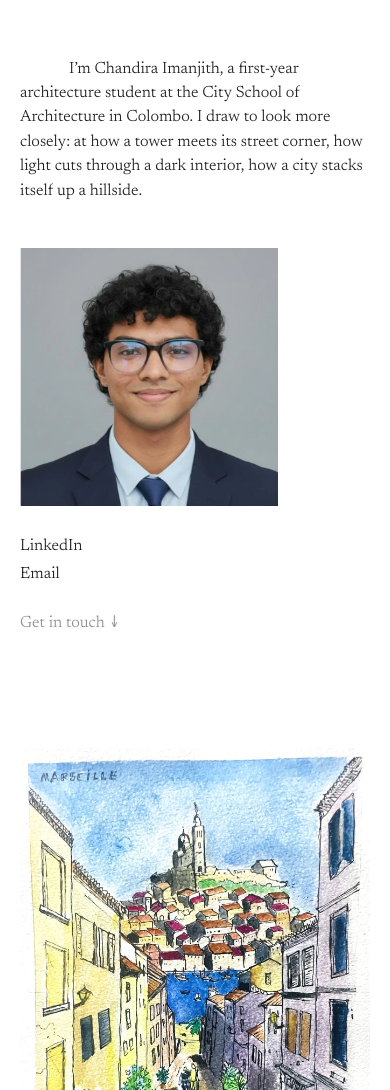
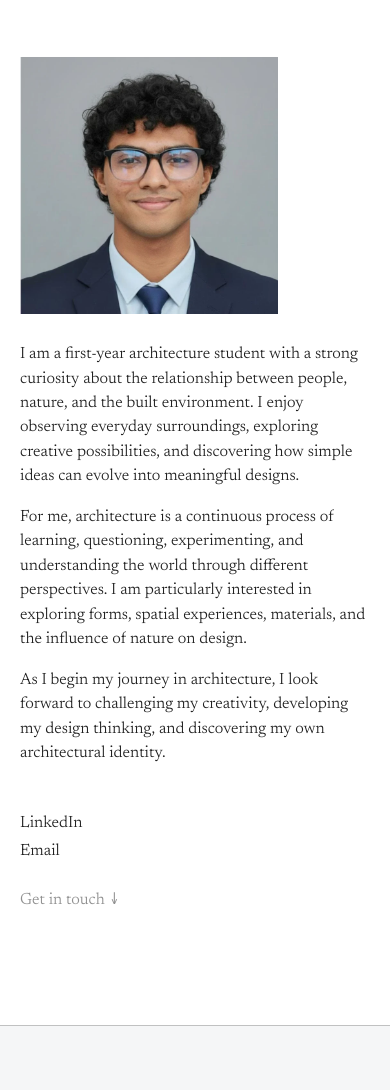
Before and after one commit to Hirukadeven07/Imangiths-Portfolio-Website, a plain HTML site: page about.html in a window 390 px wide. Shown: the part 56-1146 px from the top of the page. Drawn offline with Linux system fonts and the light colour scheme.

Commit message:
Simplify the menu and rewrite the About section
Drop Contact from the top menu and put About in the right-hand corner,
after Projects. The About section is now the portrait beside a new
three-paragraph description, followed by LinkedIn, Email and a
"Get in touch" link that smoothly scrolls to the contact form. The
project drawing and old intro text are removed.

Co-Authored-By: Claude Opus 5.5 <noreply@anthropic.com>

```diff
--- a/about.html
+++ b/about.html
@@ -22,9 +22,8 @@
   <nav class="header__nav" aria-label="Main">
     <a class="header__logo" href="index.html">Chandira Imanjith</a>
     <ul class="header__links">
+      <li><a href="projects.html">Projects</a></li>
       <li><a href="about.html" aria-current="page">About</a></li>
-      <li><a href="projects.html">Projects</a></li>
-      <li><a href="about.html#contact">Contact</a></li>
     </ul>
   </nav>
 </header>
@@ -33,30 +32,21 @@
 <div class="about">
   <h1 class="sr-only">About Chandira Imanjith</h1>
 
-  <section class="grid">
-    <p class="about__intro" data-reveal="text">I’m Chandira Imanjith, a first-year architecture student at the City School of Architecture in Colombo. I draw to look more closely: at how a tower meets its street corner, how light cuts through a dark interior, how a city stacks itself up a hillside.</p>
-  </section>
-
-  <section class="grid about__mid">
-    <ul class="about__links">
-      <li><a href="https://www.linkedin.com/in/chandira-imanjith-b4b7283a2" target="_blank" rel="noopener noreferrer">LinkedIn</a></li>
-      <li><a href="mailto:imangithchandira@gmail.com">Email</a></li>
-      <li class="dim"><a href="#contact">Get in touch ↓</a></li>
-    </ul>
+  <section class="grid about__main">
     <div class="about__portrait media" data-reveal="img">
       <img src="assets/img/portrait.webp" alt="Portrait of Chandira Imanjith" width="800" height="800">
     </div>
-  </section>
-
-  <section class="grid about__more">
-    <a class="about__figure" href="project.html?p=marseille">
-      <div class="media" data-reveal="img" style="aspect-ratio:1300 / 1740">
-        <img src="assets/img/marseille.webp" alt="Watercolor and ink sketch of a Marseille stairway opening onto the harbor" width="1300" height="1740" loading="lazy">
+    <div class="about__body">
+      <div class="about__text">
+        <p data-reveal="text">I am a first-year architecture student with a strong curiosity about the relationship between people, nature, and the built environment. I enjoy observing everyday surroundings, exploring creative possibilities, and discovering how simple ideas can evolve into meaningful designs.</p>
+        <p data-reveal="text">For me, architecture is a continuous process of learning, questioning, experimenting, and understanding the world through different perspectives. I am particularly interested in exploring forms, spatial experiences, materials, and the influence of nature on design.</p>
+        <p data-reveal="text">As I begin my journey in architecture, I look forward to challenging my creativity, developing my design thinking, and discovering my own architectural identity.</p>
       </div>
-    </a>
-    <div class="about__text">
-      <p data-reveal="text">This site gathers a first set of sketches and studies in ink and watercolor: a glass tower in perspective, a black-and-white study of light and dark, and street scenes of Málaga and Marseille.</p>
-      <p data-reveal="text">I’m at the beginning of my studies, and this map will keep growing with them. If something here catches your eye, I’d be glad to hear from you.</p>
+      <ul class="about__links">
+        <li><a href="https://www.linkedin.com/in/chandira-imanjith-b4b7283a2" target="_blank" rel="noopener noreferrer">LinkedIn</a></li>
+        <li><a href="mailto:imangithchandira@gmail.com">Email</a></li>
+        <li class="dim"><a href="#contact">Get in touch ↓</a></li>
+      </ul>
     </div>
   </section>
 </div>
--- a/assets/css/style.css
+++ b/assets/css/style.css
@@ -338,24 +338,26 @@ main { flex: 1 0 auto; }
    ========================================================================== */
 
 .about { padding-block: var(--section); font-size: 1.125rem; line-height: 1.5; }
-.about__intro { grid-column: 3 / -1; text-indent: calc(2 * var(--col) + 2 * var(--m)); }
-.about__mid { margin-top: calc(var(--line) * 2.5); align-items: end; }
-.about__links { grid-column: 3 / span 4; display: flex; flex-direction: column; align-items: flex-start; gap: 4px; }
+.about__main { align-items: start; }
+.about__portrait { grid-column: 2 / span 4; aspect-ratio: 1; }
+.about__body { grid-column: 7 / span 5; }
+.about__text p + p { margin-top: 16px; }
+.about__links { display: flex; flex-direction: column; align-items: flex-start; gap: 4px; margin-top: calc(var(--line) * 2); }
 .about__links a { transition: opacity .3s; }
 .about__links a:hover { opacity: .4; }
 .about__links .dim { margin-top: 1.25em; }
-.about__portrait { grid-column: 9 / -1; aspect-ratio: 1; }
-.about__more { margin-top: var(--section); }
-.about__figure { grid-column: 1 / span 5; }
-.about__text { grid-column: 6 / span 4; }
-.about__text p + p { margin-top: 16px; }
 
 @media (max-width: 991px) {
-  .about__intro { grid-column: 1 / -1; text-indent: 3em; }
-  .about__mid { margin-top: calc(var(--line) * 2); row-gap: 28px; }
-  .about__portrait { grid-column: 1 / span 3; grid-row: 1; }
-  .about__links { grid-column: 1 / -1; grid-row: 2; }
-  .about__figure, .about__text { grid-column: 1 / -1; }
+  .about__main { row-gap: 28px; }
+  .about__portrait { grid-column: 1 / span 2; }
+  .about__body { grid-column: 1 / -1; }
+}
+@media (max-width: 600px) {
+  .about__portrait { grid-column: 1 / span 3; }
+}
+
+@media (prefers-reduced-motion: no-preference) {
+  html { scroll-behavior: smooth; }
 }
 
 /* ==========================================================================
```
Also changed, not shown: index.html (+1 -2 lines), project.html (+1 -2 lines), projects.html (+1 -2 lines).
